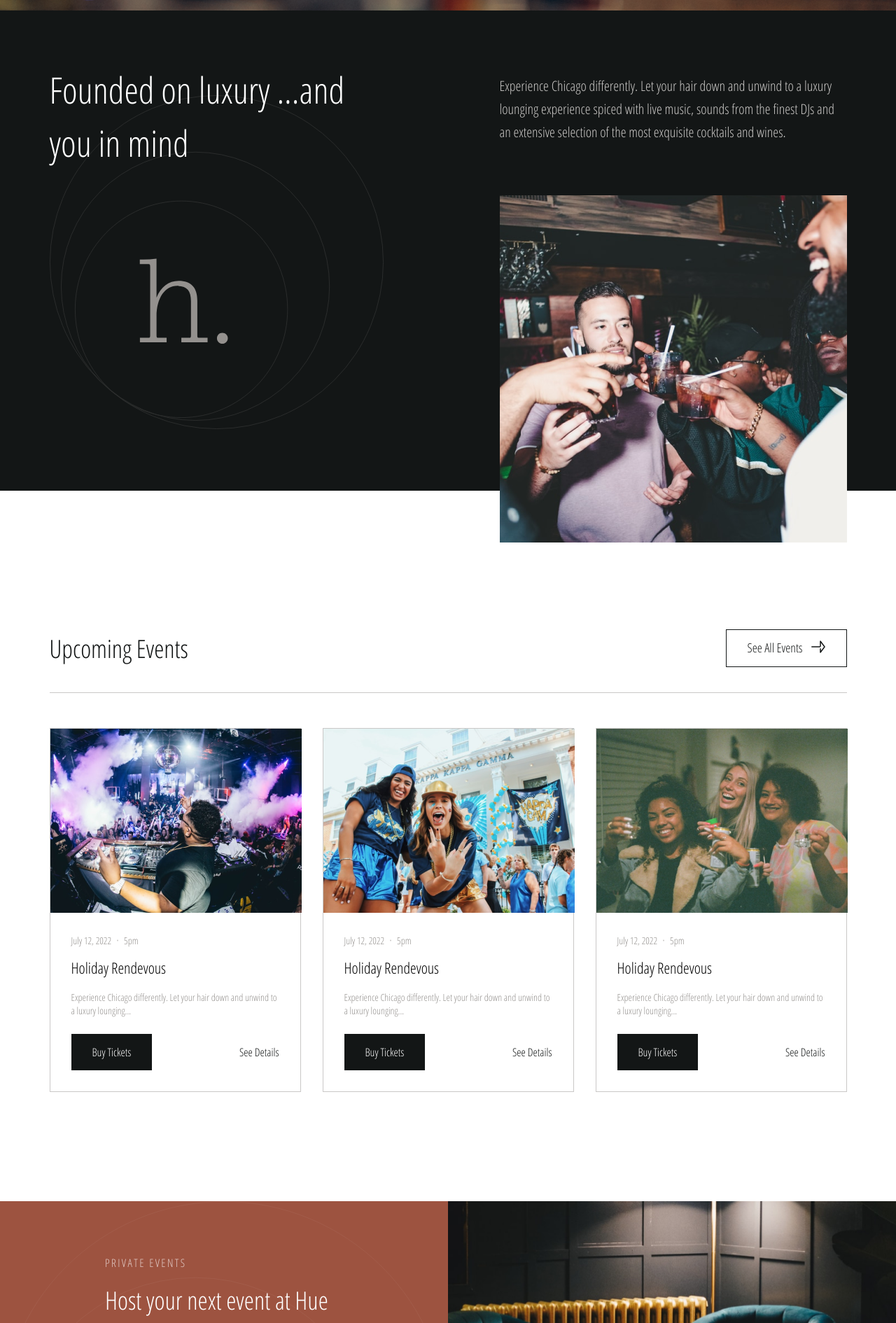
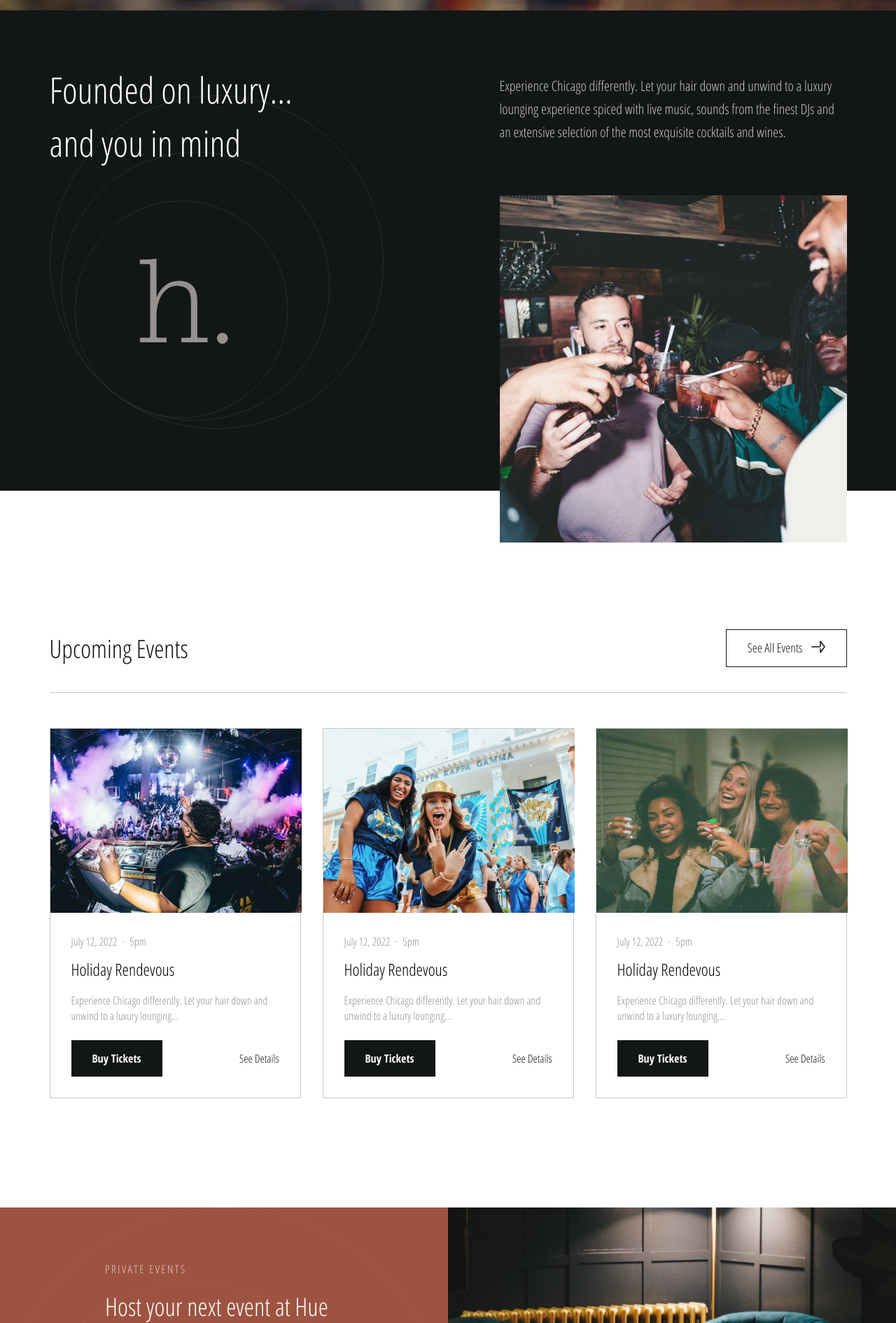
Before and after one commit to Xand6r/hue-frontend, a Next.js app: page / in a window 1280 px wide. Shown: the part 630-2520 px from the top of the page at 70% size. Built offline with nearby package versions, Linux system fonts and the light colour scheme.

Commit message:
finish text wrapper

```diff
--- a/components/eventcard/eventcard.module.scss
+++ b/components/eventcard/eventcard.module.scss
@@ -33,12 +33,12 @@
         align-items: center;
         gap: 0.5rem;
         margin-bottom: 1rem;
-        font-size: 0.875rem;
+        font-size: 1rem;
     }
 
     .title{
         color: #000000;
-        font-size: 1.375rem;
+        font-size: 1.5rem;
         line-height: 1.625rem;
 
         @include tab-breakpoint(){
@@ -47,7 +47,7 @@
     }
 
     .subtitle{
-        font-size: 0.875rem;
+        font-size: 1rem;
         color: $spanish-grey;
         margin-top: 1.25rem;
 
@@ -71,6 +71,7 @@
             width: fit-content;
             font-size: 1rem;
             cursor: pointer;
+            font-family: $bold-font;
         }
         span{
             font-size: 1rem;
--- a/components/footer/index.jsx
+++ b/components/footer/index.jsx
@@ -99,6 +99,10 @@ export default function Footer() {
 }
 
 const InstagramIcon = () => (
+  <span
+    style={{ cursor: "pointer" }}
+    onClick={() => window.open("https://instagram.com/huechicago", "_blank")}
+  >
     <svg
       width="35"
       height="35"
@@ -119,4 +123,5 @@ const InstagramIcon = () => (
         fill="white"
       />
     </svg>
+  </span>
 );
--- a/components/navbar/navbar.module.scss
+++ b/components/navbar/navbar.module.scss
@@ -8,7 +8,7 @@
     align-items: center;
     flex-direction: row;
     justify-content: center;
-    gap: 13.75rem;
+    gap: 18rem;
     font-family: $regular-font;
     background-color: transparent;
     color: white;
--- a/pages/about/components/about/about.module.scss
+++ b/pages/about/components/about/about.module.scss
@@ -10,6 +10,7 @@
     color: $silver;
     padding-top: 6.5625rem;
     padding-bottom: 7.1875rem;
+    align-items: center;
 
     @include tab-breakpoint(){
         flex-direction: column;
--- a/pages/about/components/about/index.jsx
+++ b/pages/about/components/about/index.jsx
@@ -21,12 +21,6 @@ export default function index() {
           operations.
         </span>
 
-        <span>
-          Our founders Femi Masha and Jeff Osuji have over 15 years’ worth of
-          experience in the entertainment and hospitality industry. We are
-          driven by our values of trust, passion, innovation, customer-focus,
-          and luxury to deliver an unmatched social experience.
-        </span>
       </div>
     </div>
   );
--- a/pages/contact/components/form/index.jsx
+++ b/pages/contact/components/form/index.jsx
@@ -39,8 +39,8 @@ export default function Form() {
             <input type="text" placeholder="Enter phone number" />
           </div>
           <div className={styles.input_wrapper}>
-            <span>Phone</span>
-            <textarea placeholder="Enter phone number" />
+            <span>Message</span>
+            <textarea placeholder="Enter message" />
           </div>
         </form>
         <div className={styles.action}>
--- a/pages/home/components/private/private.module.scss
+++ b/pages/home/components/private/private.module.scss
@@ -55,7 +55,7 @@
             color: #FFFFFF;
             font-size: 2.25rem;
             line-height: 3.0625rem;
-            max-width: 23.625rem;
+            // max-width: 23.625rem;
             margin-bottom: 1.5625rem;
 
             @include tab-breakpoint(){
--- a/pages/home/components/sublanding/index.jsx
+++ b/pages/home/components/sublanding/index.jsx
@@ -7,7 +7,7 @@ export default function index() {
     <div className={styles.sublanding}>
       <section className={styles.left_section}>
         <div className={styles.heading}>
-          Founded on luxury ...and you in mind
+          Founded on luxury... <br /> and you in mind
         </div>
       </section>
       <section className={styles.right_section}>
--- a/pages/home/components/sublanding/sublanding.module.scss
+++ b/pages/home/components/sublanding/sublanding.module.scss
@@ -49,6 +49,11 @@
             max-width: 29.8125rem;
             font-family: $regular-font;
             line-height: 4.75rem;
+            min-width: 29.8125rem;
+
+            @include tab-breakpoint(){
+                max-width: unset;
+            }
 
             @include mobile-breakpoint(){
                 font-size: 32px;
--- a/pages/menu/components/landing/landing.module.scss
+++ b/pages/menu/components/landing/landing.module.scss
@@ -7,7 +7,8 @@
     background-position: center;
     background-color: rgba(19, 22, 22,  0.3);
     background-blend-mode: multiply;
-    height: 40.3125rem;
+    // height: 40.3125rem;
+    height: 25.3125rem;
     display: flex;
     justify-content: center;
     align-items: center;
```
Also changed, not shown: components/menuItem/menuitem.module.scss (+11 -0 lines), pages/menu/components/menu/menu.module.scss (+15 -0 lines). Lines whose indentation alone changed are shown as unchanged.
